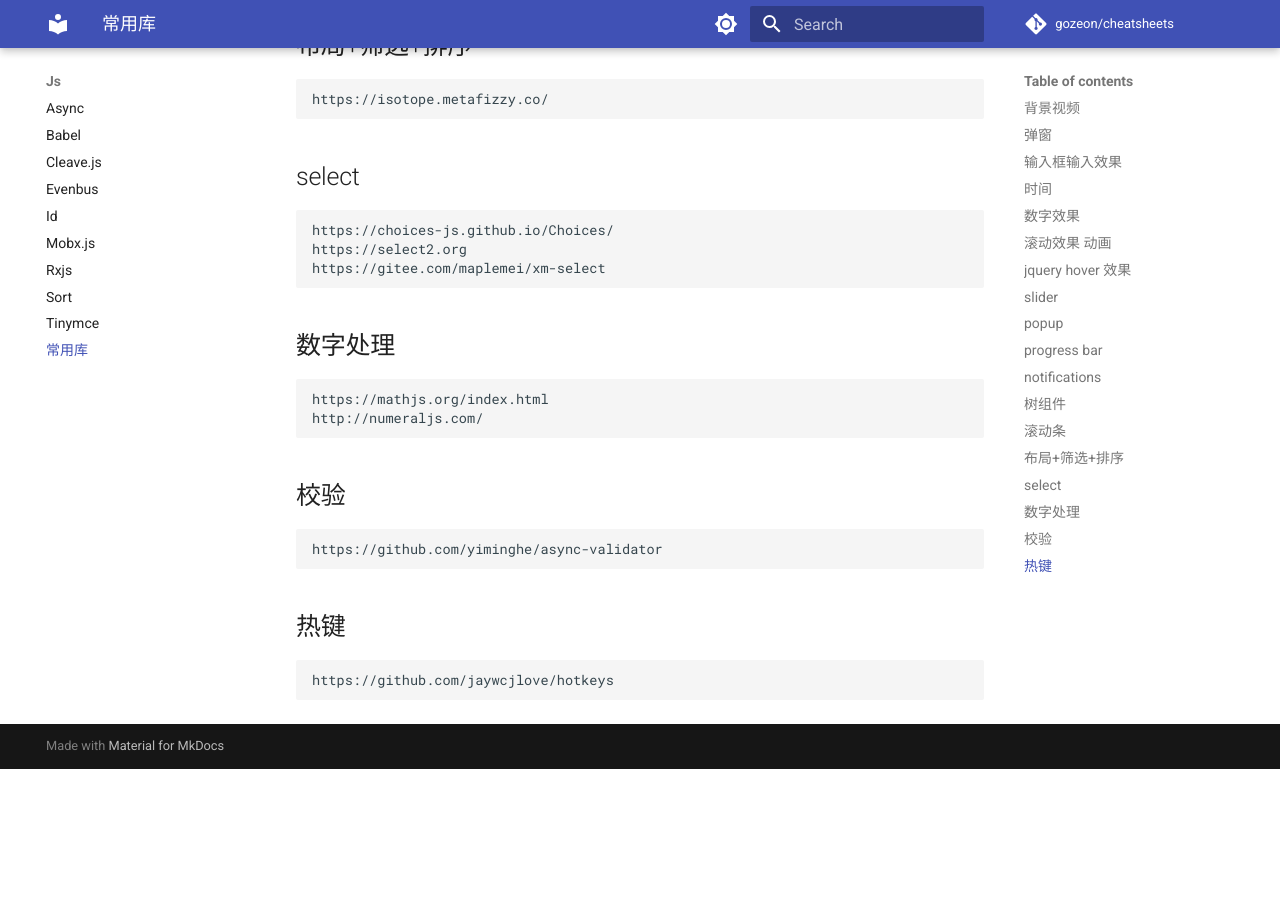
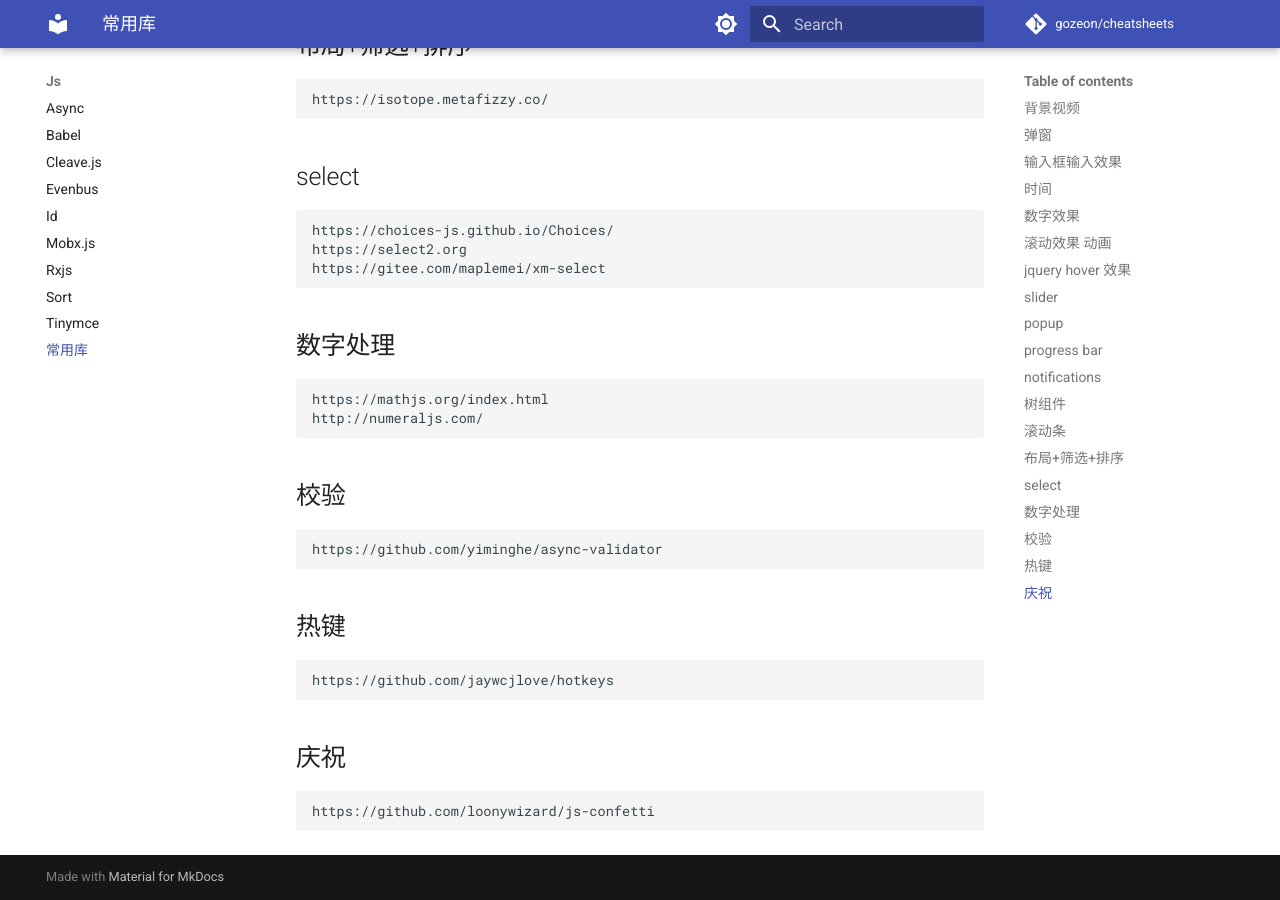
Before and after one commit to gozeon/cheatsheets, an MkDocs documentation site: the page built from docs/js/常用库.md, in a window 1280 px wide and 900 px high, scrolled down 1979 px. Built offline with MkDocs 1.6.1 and Material for MkDocs 9.7.7, drawn with Linux system fonts in a browser that asks for light colours; comment, search, counter and statistics services are not loaded; before the commit the page ends 2748 px from its top, so only the background shows below that.

Commit message:
doc(js): 庆祝纸屑库

```diff
--- a/docs/js/常用库.md
+++ b/docs/js/常用库.md
@@ -77,3 +77,8 @@
 ## 热键
 
     https://github.com/jaywcjlove/hotkeys
+
+
+## 庆祝
+
+    https://github.com/loonywizard/js-confetti
```
